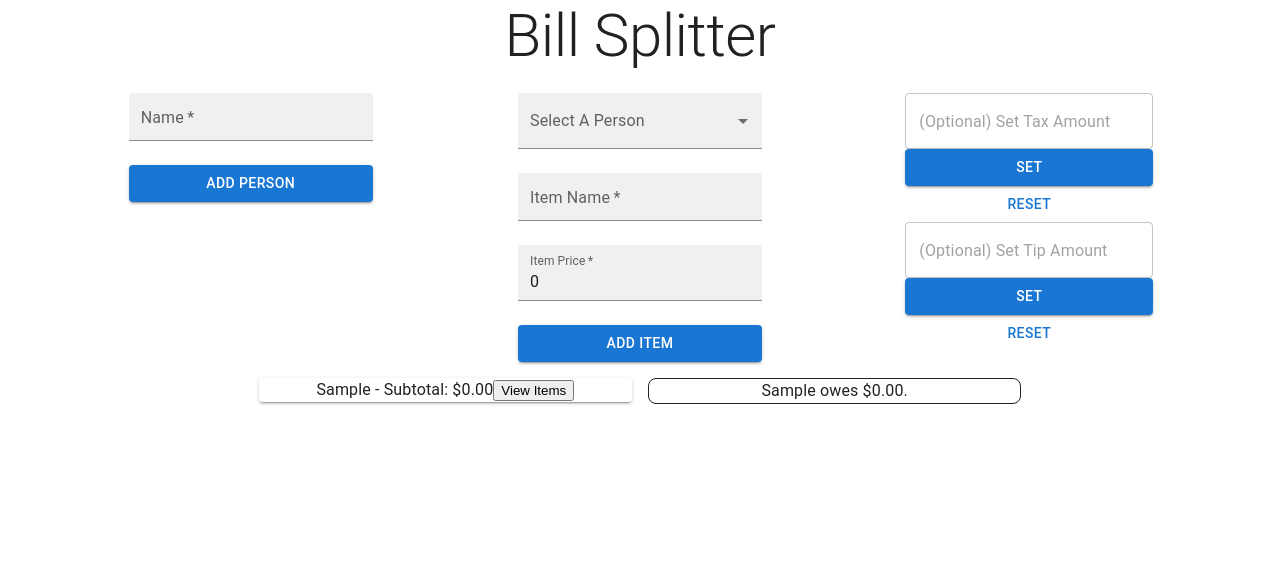
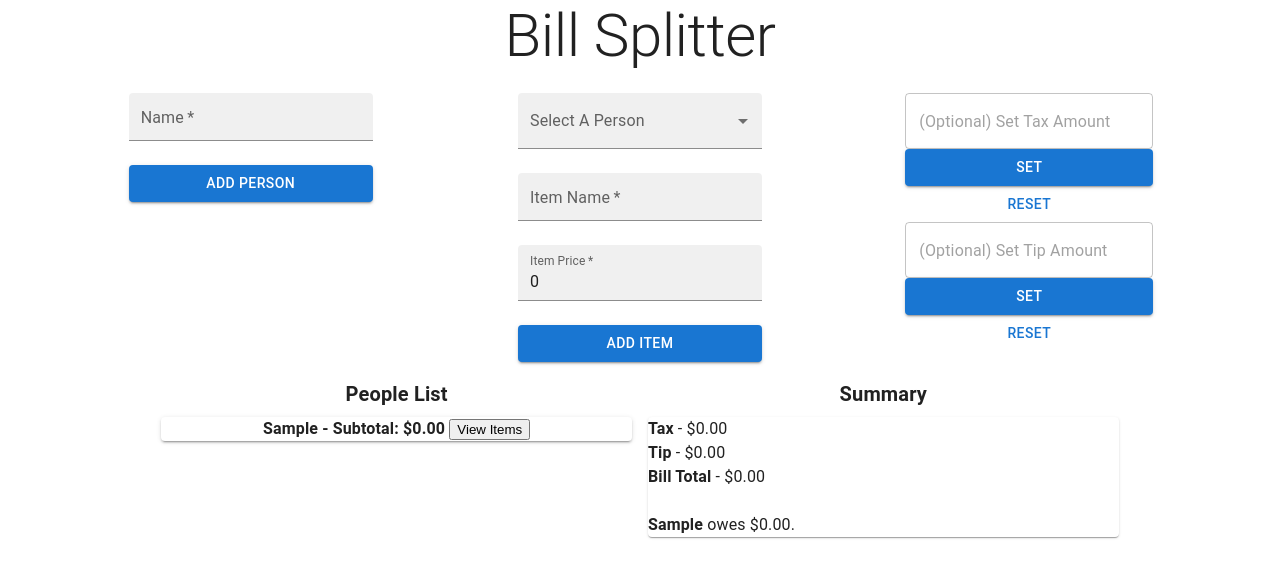
Before and after one commit to William-Luna/billsplitter, a React (Create React App) app: page / in a window 1280 px wide. Both pictures are taken after typing "Sample" into the empty fields and a click on the button "ADD PERSON". Shown: the top 578 px of the page. Built offline with nearby package versions, Linux system fonts and the light colour scheme.

Commit message:
UI Changes to summary/list of people, bugfixes

```diff
--- a/src/App.js
+++ b/src/App.js
@@ -23,14 +23,14 @@ const App = () => {
           <Grid2 xs={12} sm={4}>
             <TaxTipOptions />
           </Grid2>
-          <Grid2 xs={12} sm={2}></Grid2>
-          <Grid2 xs={6} sm={4}>
+          <Grid2 xs={12} sm={1}></Grid2>
+          <Grid2 xs={6} sm={5}>
             <PeopleList />
           </Grid2>
-          <Grid2 xs={6} sm={4}>
+          <Grid2 xs={6} sm={5}>
             <ResultDisplay />
           </Grid2>
-          <Grid2 xs={12} sm={2}></Grid2>
+          <Grid2 xs={12} sm={1}></Grid2>
         </Grid2>
       </Container>
     </main>
--- a/src/components/ItemForm.js
+++ b/src/components/ItemForm.js
@@ -9,7 +9,7 @@ const ItemForm = () => {
 
   const [name, setName] = useState('')
   const [itemName, setItemName] = useState('')
-  const [price, setPrice] = useState(0.00)
+  const [price, setPrice] = useState(0)
 
   const people = useSelector(({ people }) => {
     return people
@@ -27,6 +27,8 @@ const ItemForm = () => {
     }
 
     const personWithNewItem = { ...targetPerson, items: [...targetPerson.items, newItem], subtotal: parseFloat(targetPerson.subtotal + newItem.price) }
+    setItemName('')
+    setPrice(0)
 
     dispatch(updateItemsOfPerson(personWithNewItem))
 
@@ -39,7 +41,7 @@ const ItemForm = () => {
       <form onSubmit={addItem}>
         <FormControl variant="filled">
           <InputLabel id="person-of-item-label">Select A Person</InputLabel>
-          <Select name='name' labelId="person-of-item-label" label="Select A Person" defaultValue="" onChange={({ target }) => setName(target.value)} required>
+          <Select name='name' labelId="person-of-item-label" label="Select A Person" defaultValue="" onChange={({ target }) => setName(target.value)} required align="left">
             <MenuItem disabled>Pick A Person</MenuItem>
             {people.map(person =>
               <MenuItem key={person.id} value={person.name}>{person.name}</MenuItem>
--- a/src/components/PeopleList.js
+++ b/src/components/PeopleList.js
@@ -1,5 +1,6 @@
 import { useSelector } from "react-redux"
 import PersonDetails from "./PersonDetails"
+import { Typography } from "@mui/material"
 
 const PeopleList = () => {
 
@@ -9,6 +10,7 @@ const PeopleList = () => {
 
   return (
     <div>
+      <Typography variant="h6" gutterBottom sx={{ fontWeight: 'bold' }}>People List</Typography>
       {people.map(person =>
         <PersonDetails key={person.id} person={person} />
       )}
--- a/src/components/PersonDetails.js
+++ b/src/components/PersonDetails.js
@@ -10,11 +10,13 @@ const PersonDetails = ({ person }) => {
   return (
     <>
       <Paper elevation={2}>
-        {person.name} - Subtotal: ${person.subtotal.toFixed(2)}
+        <b>{person.name} - Subtotal: ${person.subtotal.toFixed(2)} </b>
         <button onClick={() => toggleViewItems(!viewItems)}>{viewLabel}</button>
-        {person.items.map(item =>
-          <span style={{ display: viewItems ? '' : 'none' }} key={item.id}> {item.name} (${item.price.toFixed(2)}) </span>
-        )}
+        <div>
+          {person.items.map(item =>
+            <span style={{ display: viewItems ? '' : 'none' }} key={item.id}> {item.name} (${item.price.toFixed(2)}) <br /></span>
+          )}
+        </div>
       </Paper>
       <br />
     </>
--- a/src/components/ResultDisplay.js
+++ b/src/components/ResultDisplay.js
@@ -1,4 +1,4 @@
-import { Box } from "@mui/material"
+import { Paper, Typography } from "@mui/material"
 import { useSelector } from "react-redux"
 
 const ResultDisplay = () => {
@@ -6,10 +6,11 @@ const ResultDisplay = () => {
   const tip = useSelector(({ tip }) => { return tip })
   const tax = useSelector(({ tax }) => { return tax })
 
-  const calculateTotal = person => {
+  const allSubtotal = people.reduce((accum, next) => { return accum + parseFloat(next.subtotal) }, 0)
+  const billTotal = parseFloat(tax + tip + allSubtotal).toFixed(2)
+
+  const calculateIndivTotal = person => {
     if (person.subtotal === 0) return parseFloat(0).toFixed(2)
-    //const personSubtotal = person.items.reduce((accum, next) => { return accum + parseFloat(next.price) }, 0)
-    const allSubtotal = people.reduce((accum, next) => { return accum + parseFloat(next.subtotal) }, 0)
 
     const taxPercentage = parseFloat(tax / allSubtotal)
     const indivTotalWithTax = parseFloat(person.subtotal * (1.00 + taxPercentage))
@@ -21,11 +22,17 @@ const ResultDisplay = () => {
 
 
   return (
-    <Box sx={{ border: people.length === 0 ? 0 : 1, borderRadius: 2 }}>
-      {people.map(person =>
-        <div key={person.id}>{person.name} owes ${calculateTotal(person)}.</div>
-      )}
-    </Box>
+    <div>
+      <Typography variant="h6" gutterBottom sx={{ fontWeight: 'bold' }}>Summary</Typography>
+      <Paper evaluation={2} align="left">
+        <div><b>Tax</b> - ${tax.toFixed(2)}</div>
+        <div><b>Tip</b> - ${tip.toFixed(2)}</div>
+        <div><b>Bill Total</b> - ${billTotal}</div><br />
+        {people.map(person =>
+          <div key={person.id}><b>{person.name}</b> owes ${calculateIndivTotal(person)}.</div>
+        )}
+      </Paper>
+    </div>
   )
 }
 
```
